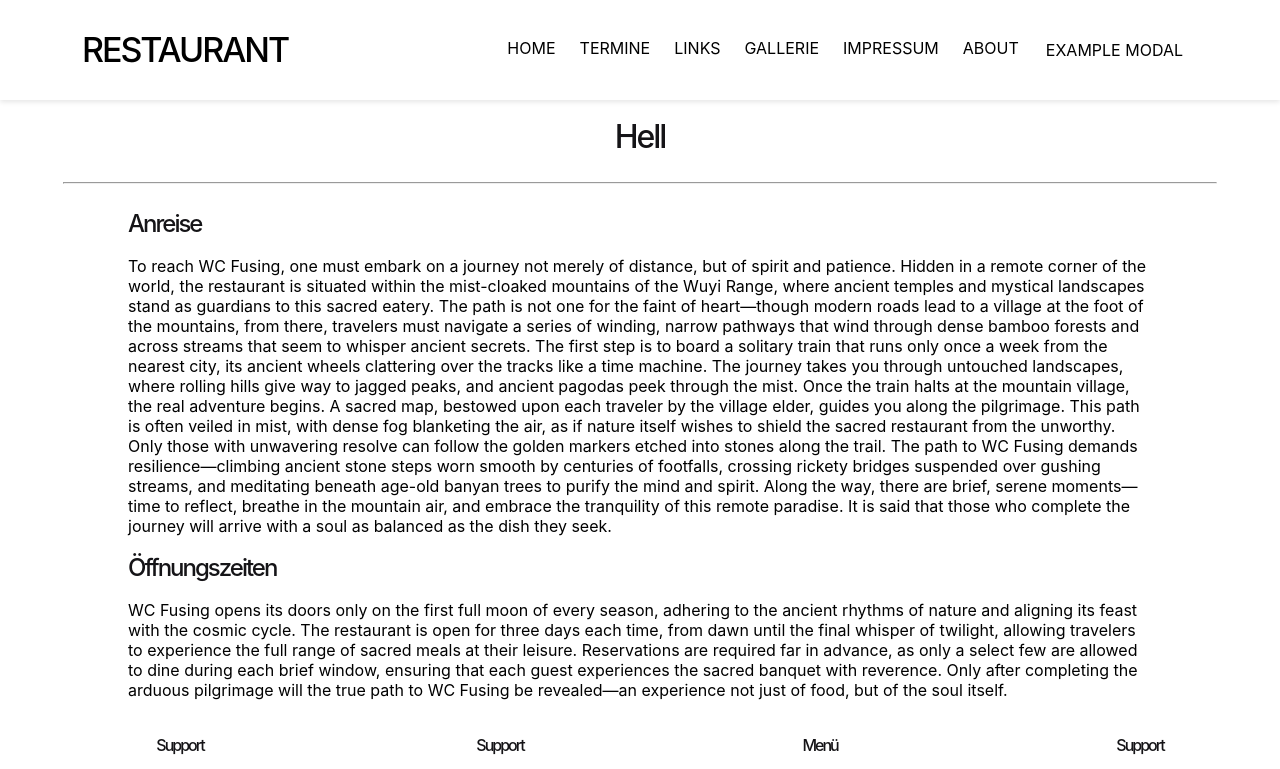
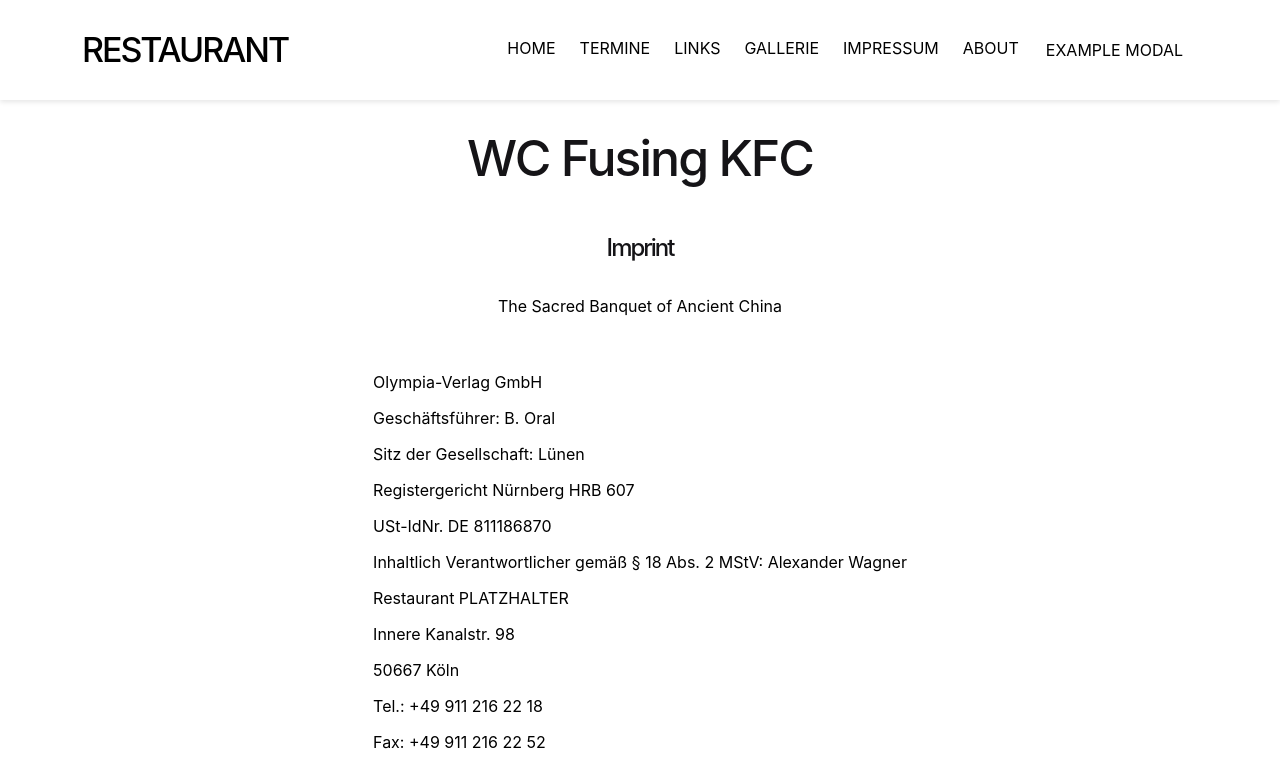
Before and after one commit to BadRothenfelde/Webprojekt, an Angular app in the folder frontend/: page /imprint in a window 1280 px wide. Before the commit this address led to /. Shown: the top 769 px of the page. Built offline with nearby package versions, Linux system fonts and the light colour scheme.

Commit message:
Imprint & Shopping Cart

```diff
--- a/frontend/src/app/app.routes.ts
+++ b/frontend/src/app/app.routes.ts
@@ -2,10 +2,12 @@
 import { RouterModule, Routes } from '@angular/router';
 import { LandingComponent } from "./landing/landingpage.component"
 import { AboutComponent } from "./about/about.component"
+import { ImprintComponent} from "./imprint/imprint.component"
 
 export const routes: Routes = [
     {path: "home", component: LandingComponent },
     {path: "about", component: AboutComponent },
+    {path: "imprint", component: ImprintComponent },
     {path: "", redirectTo: "/home", pathMatch: "full" }
 ];
 
--- a/frontend/src/app/components/footer.html
+++ b/frontend/src/app/components/footer.html
@@ -21,7 +21,7 @@
         </nav>
         <nav>
             <ul>
-                <h4> Support </h4>
+                <h4> Kontakt </h4>
                 <li> <a href="/login"> Login </a> </li>
                 <li> <a href="/"> Leer </a> </li>
                 <li> <a href="/"> Leer </a> </li>
--- a/frontend/src/app/components/header.html
+++ b/frontend/src/app/components/header.html
@@ -7,7 +7,7 @@
             <a href="/" aria-label="Termine"> Termine </a>
             <a href="/" aria-label="Links"> Links </a>
             <a href="/" aria-label="Gallerie"> Gallerie </a>
-            <a href="/" aria-label="Impressum"> Impressum </a>
+            <a href="/imprint" aria-label="Imprint"> Impressum </a>
             <a href="/about" aria-label="Shogi"> About </a>
             <!-- <a href="/member aria-label="Member"> Mitglied </a> -->
             <button class="navBtn" (click)="toggleModal('log')" style="width: auto;"> Example Modal </button>
--- /dev/null
+++ b/frontend/src/app/imprint/imprint.css
@@ -0,0 +1,7 @@
+h1 {
+    font-size: 3.125rem;
+}
+
+.w50{
+    width: 50%;
+}
--- /dev/null
+++ b/frontend/src/app/imprint/imprint.html
@@ -0,0 +1,25 @@
+<main>
+    <h1>WC Fusing KFC</h1>
+    <h2>Imprint</h2>
+    <p>The Sacred Banquet of Ancient China</p>
+
+    <div class="content">
+        <section class="intro">
+
+            <p> Olympia-Verlag GmbH</p>
+            <p> Geschäftsführer: B. Oral</p>
+            <p> Sitz der Gesellschaft: Lünen</p>
+            <p>Registergericht Nürnberg HRB 607</p>
+            <p>USt-IdNr. DE 811186870</p>
+            <p>Inhaltlich Verantwortlicher gemäß § 18 Abs. 2 MStV: Alexander Wagner</p>
+
+            <p>Restaurant PLATZHALTER</p>
+            <p>Innere Kanalstr. 98</p>
+            <p>50667 Köln</p>
+            <p>Tel.: +49 911 216 22 18
+            <p>Fax: +49 911 216 22 52</p>
+            <p>E-Mail: infoatkicker.de</p>
+            <p>Internet: https://www.kicker.de </p>
+        </section>
+    </div>
+</main>
--- /dev/null
+++ b/frontend/src/app/shoppingcart/shoppingcart.css
@@ -0,0 +1,7 @@
+h1 {
+    font-size: 3.125rem;
+}
+
+.w50{
+    width: 50%;
+}
```
Also changed, not shown: frontend/src/app/imprint/imprint.component.ts (added, +10 -0 lines), frontend/src/app/shoppingcart/shopping.components.ts (added, +10 -0 lines), frontend/src/app/shoppingcart/shoppingcart.html (added).
